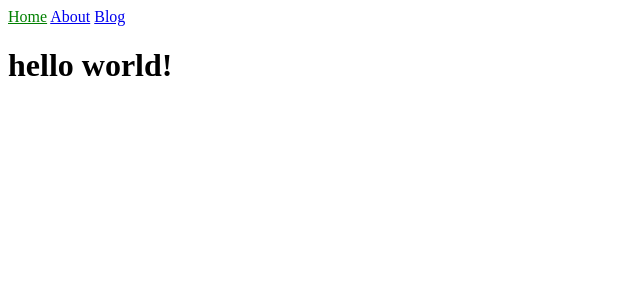
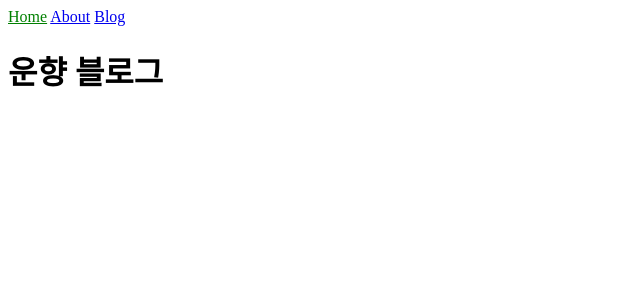
Before and after one commit to leehwmj/leehwmj.github.io, a Jekyll site: the page built from index.html, in a window 1280 px wide. Shown: the top 300 px of the page, without its empty margins (0-640 px from the left). Built offline with Jekyll 4.4.1, drawn with Linux system fonts in a browser that asks for light colours.

Commit message:
Update index.html

```diff
--- a/index.html
+++ b/index.html
@@ -2,4 +2,4 @@
 layout: default
 title: 운향
 ---
-<h1>{{ "Hello World!" | downcase }}</h1>
+<h1>운향 블로그</h1>
```
